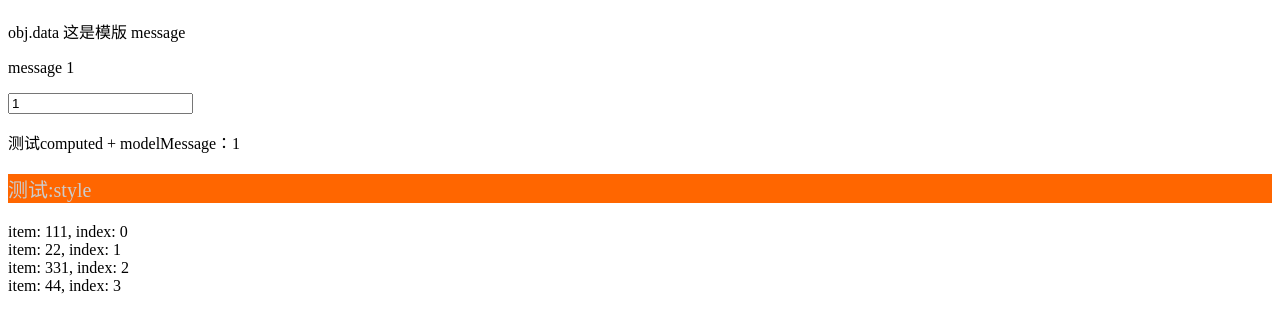
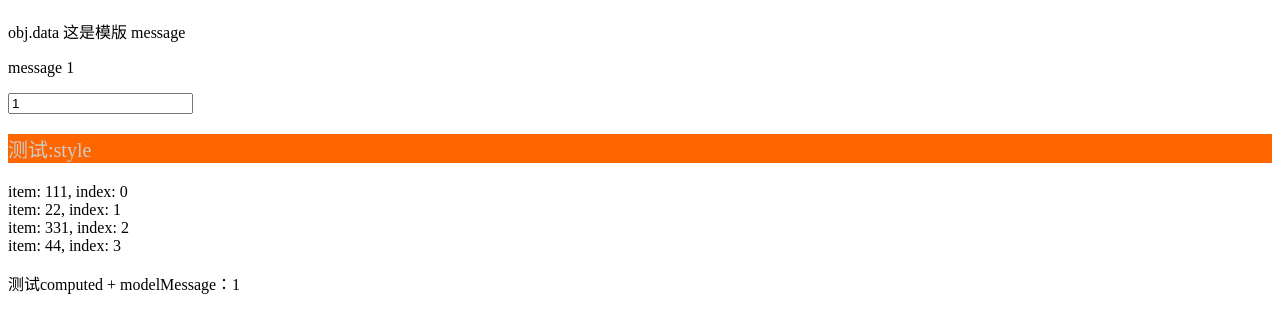
Before and after one commit to wunci/euv, a website with bundled scripts: page index.html in a window 1280 px wide. Both pictures are taken after a click on the button "点击切换值". Shown: the part 119-452 px from the top of the page. Built offline with nearby package versions, Linux system fonts and the light colour scheme.

Commit message:
bugfix: diff插值问题

```diff
--- a/index.html
+++ b/index.html
@@ -17,11 +17,11 @@
       <div class="div2" v-show="show" style="font-size: 40px;">
         <div>test v-show</div>
       </div>
-      <p :class="cls" class="hello">{{hello}}</p>
       <p class="style" :style="style" style="background: #f60;">测试:style</p>
       <div v-for="(item, index) in list" class="list">
         item: {{item}}, index: {{index}}
       </div>
+      <p :class="cls" class="hello">{{hello}}</p>
     </div>
     <script src="./src/main.js"></script>
   </body>
--- a/src/vnode/util.js
+++ b/src/vnode/util.js
@@ -59,10 +59,14 @@ export function createKeyToOldIdx(children, beginIdx, endIdx) {
   return map;
 }
 
-export function addVnodes(parentElm, vnodes, startIdx, endIdx) {
+export function addVnodes(parentElm, vnodes, startIdx, endIdx, refElm) {
   for (; startIdx <= endIdx; ++startIdx) {
     const now = vnodes[startIdx];
-    parentElm.appendChild(createElement(now));
+    if (refElm) {
+      parentElm.insertBefore(createElement(now), refElm);
+    } else {
+      parentElm.appendChild(createElement(now));
+    }
   }
 }
 
--- a/src/vnode/virtual-dom.js
+++ b/src/vnode/virtual-dom.js
@@ -148,7 +148,7 @@ export function updateChildren(parentElm, oldCh, newCh) {
   let newEndIdx = newCh.length - 1;
   let newStartVnode = newCh[0];
   let newEndVnode = newCh[newEndIdx];
-  let oldKeyToIdx, idxInOld, vnodeToMove;
+  let oldKeyToIdx, idxInOld, vnodeToMove, refElm;
   while (oldStartIdx <= oldEndIdx && newStartIdx <= newEndIdx) {
     if (isUndef(oldStartVnode)) {
       oldStartVnode = oldCh[++oldStartIdx];
@@ -199,7 +199,8 @@ export function updateChildren(parentElm, oldCh, newCh) {
     }
   }
   if (oldStartIdx > oldEndIdx) {
-    addVnodes(parentElm, newCh, newStartIdx, newEndIdx);
+    refElm = isUndef(newCh[newEndIdx + 1]) ? null : newCh[newEndIdx + 1].$el;
+    addVnodes(parentElm, newCh, newStartIdx, newEndIdx, refElm);
   } else if (newStartIdx > newEndIdx) {
     removeVnodes(parentElm, oldCh, oldStartIdx, oldEndIdx);
   }
```
